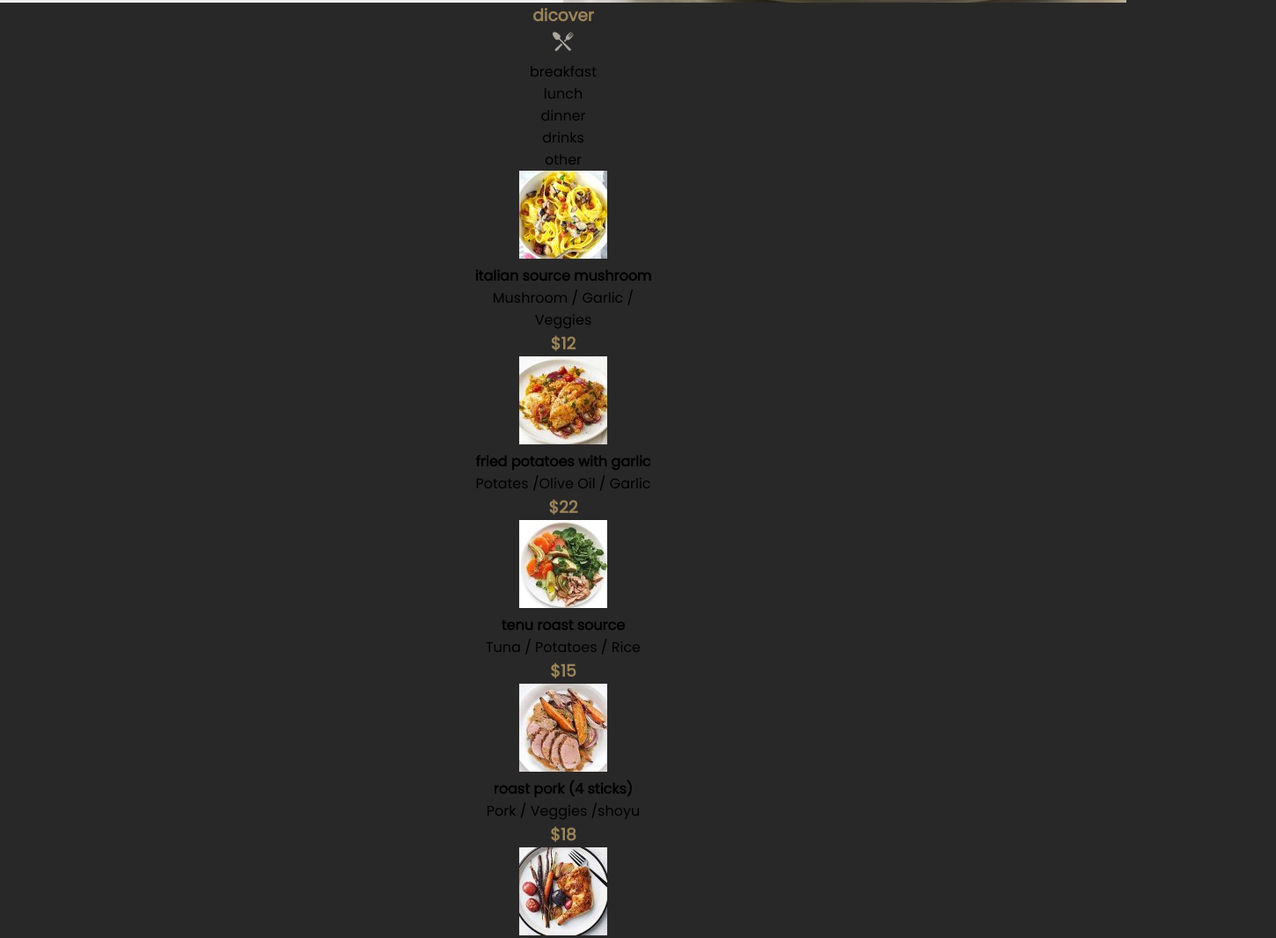
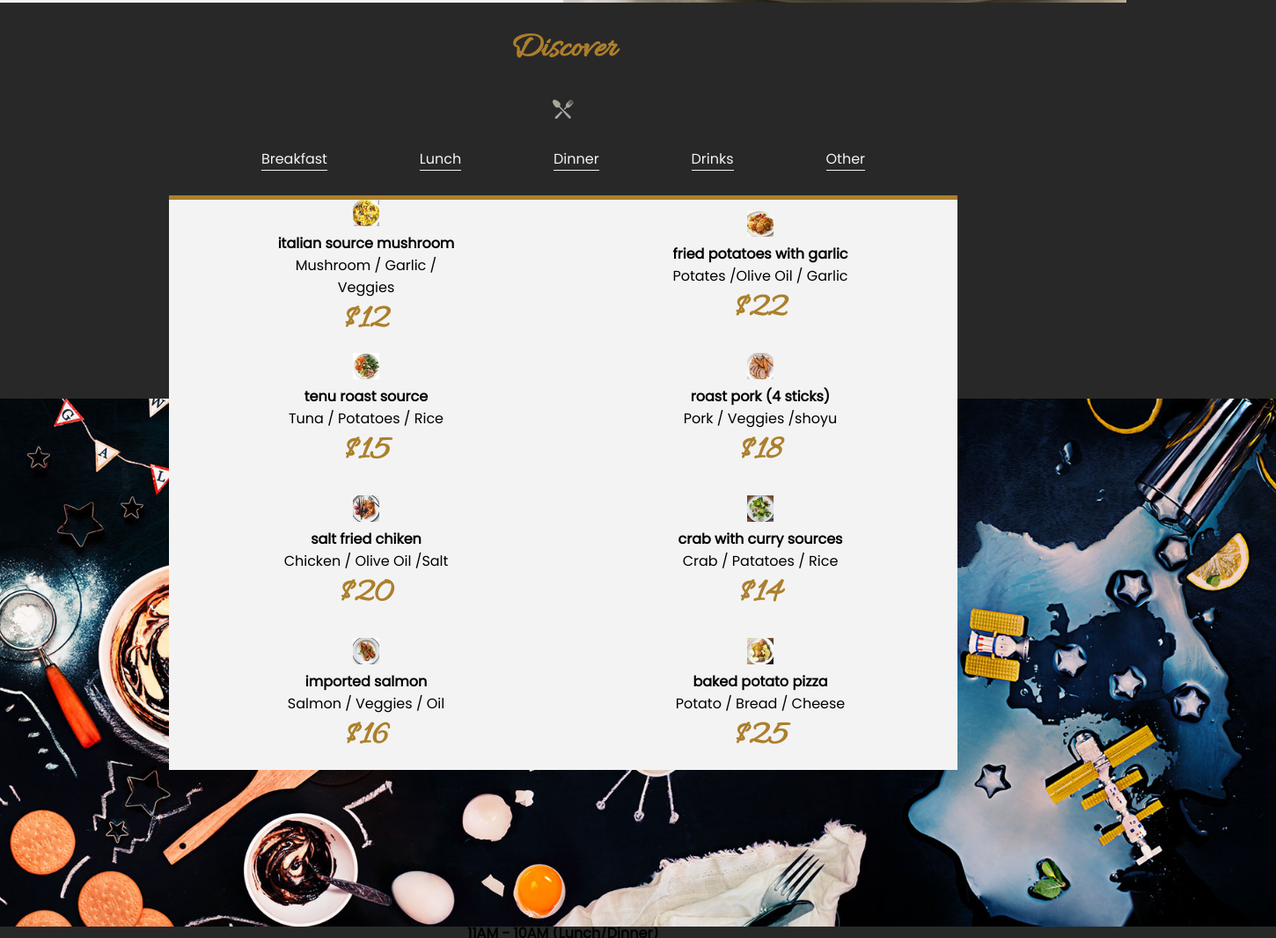
Before and after one commit to Stv-devl/Le-Resto-, a plain HTML site: page index.html in a window 1280 px wide. Shown: the part 1297-2363 px from the top of the page at 88% size, 1450 px wide, since content can reach past the window. Drawn offline with Linux system fonts and the light colour scheme; files whose address does not match are found by name.

Commit message:
Add files via upload

```diff
--- a/index.html
+++ b/index.html
@@ -70,7 +70,7 @@
                     <h2>Welcome to</h2>
                     <h1>the resto</h1>
                 </span>
-                <img src="./img/ic-plate.png" alt="ic-plate1" />
+                <img src="./img/ic-plate-big.png" alt="ic-plate1" />
                 <p>we serve only the freshest ingredients!</p>
             </div>
         </div>
@@ -98,18 +98,16 @@
 
     <main class="container">
         <section id="1" class="menu">
-            <div class="containe-relative">
-            </div>
-            <div class="containe-absolute">
+            <div class="container-relative">
                 <!-- flexbox-->
-                <h3>dicover</h3>
+                <h3>Discover</h3>
                 <img src="./img/ic-plate.png" alt="ic-plate2">
                 <ul>
-                    <li>breakfast</li>
-                    <li>lunch</li>
-                    <li>dinner</li>
-                    <li>drinks</li>
-                    <li>other</li>
+                    <li>Breakfast</li>
+                    <li>Lunch</li>
+                    <li>Dinner</li>
+                    <li>Drinks</li>
+                    <li>Other</li>
                 </ul>
                 <!--grid complex-->
                 <div class="menu-container">
@@ -196,6 +194,8 @@
                         <h3>$25</h3>
                     </div>
                 </div>
+            </div>
+            <div class="container-absolute">
             </div>
         </section>
 
--- a/styles/_settings.scss
+++ b/styles/_settings.scss
@@ -28,34 +28,29 @@ $white1: rgb(243, 243, 243);
 $grey1: rgb(193, 188, 188);
 $grey2: rgb(233, 233, 233);
 $grey3: rgb(105, 105, 105);
-$orange1: rgb(155, 132, 89);
+$orange1: rgb(172, 127, 43);
 
 
 /*set mixin for titles attributions and center elements*/
 @mixin orange-title {
   font-family: $font1;
   color: $orange1;
-
 }
-
 @mixin white-title01 {
   font-family: $font2;
   color: $white1;
   text-transform: uppercase;
 }
-
 @mixin white-title02 {
   font-family: $font3;
   color: $white1;
   text-transform: uppercase;
 }
-
 @mixin white-title03 {
   font-family: $font1;
   color: $white1;
   text-transform: uppercase;
 }
-
 @mixin center {
   display: flex;
   justify-content: center;
@@ -86,24 +81,6 @@ body {
   font-family: $font2;
   max-width: 1450px;
   margin: 0 auto;
-
-  &:before {
-    content: "";
-    position: absolute;
-    height: 100%;
-    width: 100%;
-    top: 0;
-    left: 0;
-    background: $grey3;
-    animation: animBefore 1.5s ease forwards;
-    animation-delay: 0.15s;
-
-    @keyframes animBefore {
-      to {
-        opacity: 0;
-      }
-    }
-  }
 }
 /*set orange color title*/
 h2,
--- a/styles/layouts/_header.scss
+++ b/styles/layouts/_header.scss
@@ -125,16 +125,18 @@ Header setting
     .flex-c-4 img {
       width: 60%;
       border-radius: 50%;
-      border-bottom: 10px;}
-     .flex-c-4  p {
+      border-bottom: 10px;
+    }
+        /*set txt*/
+    .flex-c-4 p {
       text-transform: uppercase;
       color: $grey1;
       font-size: 0.8rem;
       font-family: $font3;
     }
-
   }
 }
+        /*img left*/
 .header-b-right {
   background: url(..//..//img/store-01.jpg) center/cover;
 }
--- a/styles/layouts/_section1.scss
+++ b/styles/layouts/_section1.scss
@@ -0,0 +1,66 @@
+
+/*Set relative container separate element with 1 flexbox*/
+.container-relative {
+  display: flex;
+  flex-direction: column;
+  align-items: center;
+  justify-content: space-evenly;
+  height: 900px;
+  position: relative;
+  z-index: 1;
+
+   h3 {
+    @include orange-title;
+    font-size:2.5rem;
+  }
+
+  img {
+    width: 30px;
+    height: 30px;
+  }
+  /*Set the menu nav bar with 1 flexbox + hover*/
+  ul {
+    width: 70%;
+    display: flex;
+    flex-direction: row;
+    align-content: center;
+    justify-content: space-evenly;
+    align-items: center;
+    margin: 0 auto;
+    color: $white1;
+
+    li {
+        border-bottom: 1px solid $white1;
+        cursor: pointer;
+        transition: 0.3s;
+
+        &:hover {
+          color: $orange1;
+          transform: scale(1.1);
+          font-weight: bold;
+        }
+    }
+  }
+    /*grid with 2 columns and 4 lignes*/
+  .menu-container {
+    width: 70%;
+    background: $white1;
+    display: grid;
+    justify-content: center;
+    align-items: center;
+    grid-template-columns: 1fr 1fr;
+    grid-template-rows: 1fr 1fr 1fr 1fr;
+    margin: 0 auto;
+    border-top: 5px solid $orange1;
+  }
+
+
+}
+    /*grid with 2 columns and 4 lignes*/
+.container-absolute {
+  background: url(..//../img/bg-menu-01.jpg) center/cover;
+  width: 1450px;
+  height: 600px;
+  position: absolute;
+  transform: translateY(-75%);
+}
```
Also changed, not shown: assets/font.txt (added), styles/index.css, 3 other files. Lines whose indentation alone changed are shown as unchanged.
